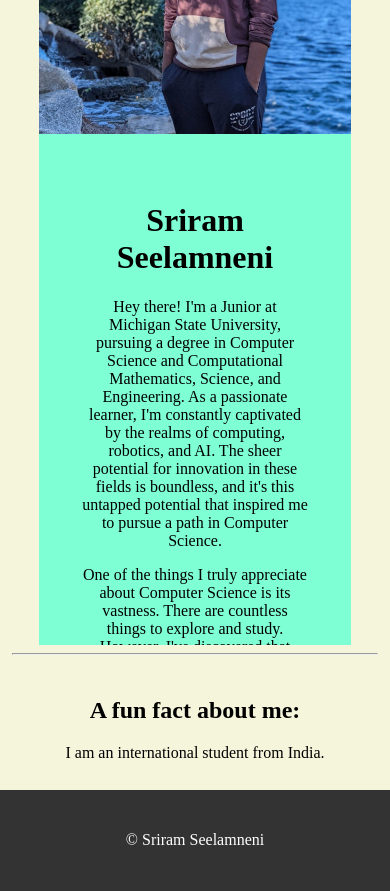
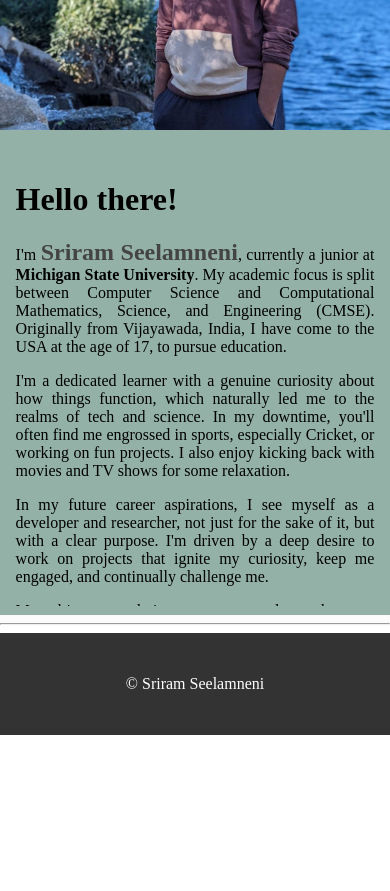
Before and after one commit to sri0606/sri0606.github.io, a plain HTML site: page index.html in a window 390 px wide. Shown: the part 520-1411 px from the top of the page. After the commit the page ends 1255 px from the top, so only its background shows below. Drawn offline with Linux system fonts and the light colour scheme.

Commit message:
Updated description

```diff
--- a/index.html
+++ b/index.html
@@ -56,27 +56,22 @@
                     <img src="static/main/images/ppic.jpg" alt="Sriram" loading="lazy">
                 </div>
                 <div class="right-column">
-                    <h1 class="h1">Sriram Seelamneni</h1>
-                    <p>Hey there! I'm a Junior at Michigan State University, pursuing a degree in Computer Science and Computational Mathematics, Science, and Engineering.
-
-                        As a passionate learner, I'm constantly captivated by the realms of computing, robotics, and AI. The sheer potential for innovation in these fields is boundless, and it's this untapped potential that inspired me to pursue a path in Computer Science.
-                    </p>
-                    <p>
-                        One of the things I truly appreciate about Computer Science is its vastness. There are countless things to explore and study. However, I've discovered that success doesn't come from mastering everything, but rather from being adaptable. I pride myself on quickly adapting to new software and languages, which I believe is a powerful skill in this ever-evolving field.
-
-                        During my free time, you can often find me diving into captivating projects, indulging in the immersive worlds of sports and video games. These virtual adventures provide a perfect balance to my passion for technology.
-
-                    </p>
+                    <h1>Hello there!</h1>
+                    <p>I'm <strong style="color:#444 ; font-size: 24px;">Sriram Seelamneni</strong>, currently a junior at <strong> Michigan State University</strong>. My academic focus is split between Computer Science and Computational Mathematics, Science, and Engineering (CMSE). Originally from Vijayawada, India, I have come to the USA at the age of 17, to pursue education.</p>
+                    <p>I'm a dedicated learner with a genuine curiosity about how things function, which naturally led me to the realms of tech and science. In my downtime, you'll often find me engrossed in sports, especially Cricket, or working on fun projects. I also enjoy kicking back with movies and TV shows for some relaxation.</p>
+                    <p>In my future career aspirations, I see myself as a developer and researcher, not just for the sake of it, but with a clear purpose. I'm driven by a deep desire to work on projects that ignite my curiosity, keep me engaged, and continually challenge me.</p>
+                    <p>My ultimate goal is to create products that can genuinely make a positive and progressive impact on people's lives. It's not just about writing code; it's about crafting solutions that matter. For me, the thrill of discovery and the opportunity to make a difference are the driving forces behind my future endeavors as a developer and researcher.</p>
+                    <p>I cherish that sense of boundless curiosity I had when I first started on this journey, and I'm determined not to lose it. To achieve this, I'm committed to immersing myself in projects and areas of study that allow me to learn and grow continuously.</p>
 
                 </div>
+
+            <div class="content-row">
+
+            </div>
             </div>
 
             <hr>
 
-            <div class="fun-fact">
-                <h2>A fun fact about me:</h2>
-                <p>I am an international student from India.</p>
-            </div>
         </main>
 
         <footer class="footer">
--- a/static/main/css/main.css
+++ b/static/main/css/main.css
@@ -1,13 +1,14 @@
 /* Block */
 .main {
     padding: 3vw;
-    background-color: beige;
+    background-color: rgb(251, 251, 252);
+    transition: background-color 0.1s ease; /* Adjust duration and easing function as needed */
 }
 
 /* Element */
 .content{
     text-align: center;
-    background-color: aquamarine;
+    background-color: rgb(144, 172, 162);
 }
 
 .content-row {
@@ -18,7 +19,7 @@
     margin: 0 auto;
     overflow: hidden;
     align-items: center;
-    background-color: aquamarine
+    background-color: rgb(147, 177, 167)
 }
 
 /* Element Modifier */
@@ -40,6 +41,7 @@
     overflow-y: auto;
     text-align: justify;
     max-height: 50vh;
+    width:50%;
 }
 
 /* Block Modifier */
@@ -54,13 +56,41 @@
 
 /* Media Query Modifier */
 @media screen and (max-width: 650px) {
+
+    .main{
+        padding: 0;
+    }
     .content-row {
         flex-direction: column;
         max-height: unset;
-        width: 80vw;
+        max-width: 100%;
+        margin: 0 auto;
+        margin-bottom: 1vh;
     }
 
     .right-column {
-        text-align: center;
+        padding: 0%;
+        left:0;
+    }
+
+    /* Element Modifier */
+    .left-column {
+        flex: 1;
+        overflow: hidden;
+        width: 100%;
+    }
+
+    .left-column img {
+        max-width: 100%;
+        height: 50vh;
+        object-fit: cover;
+    }
+    .right-column {
+        flex: 1;
+        padding: 3vh;
+        overflow-y: auto;
+        text-align: justify;
+        max-height: 50vh;
+        width:92%;
     }
 }
```
